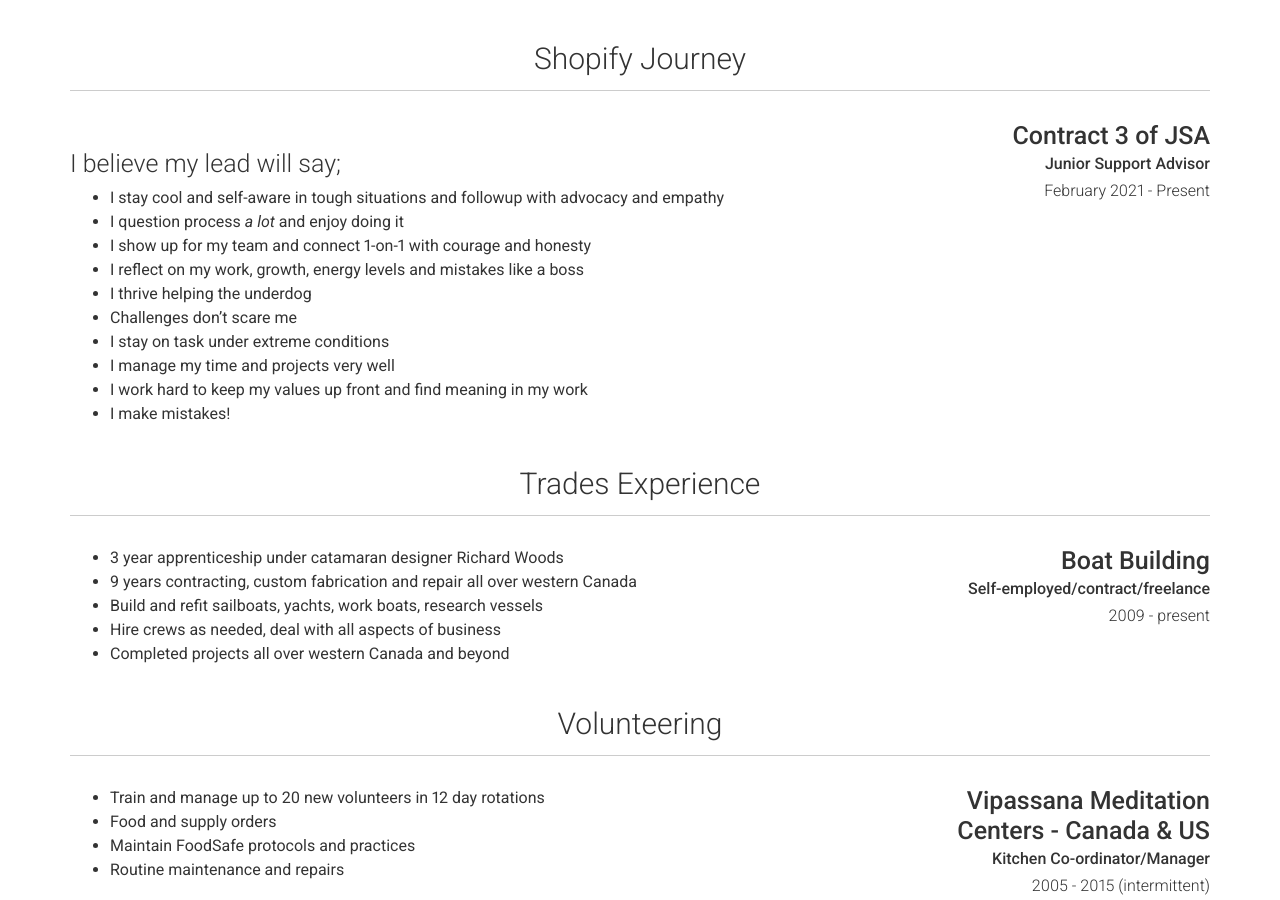
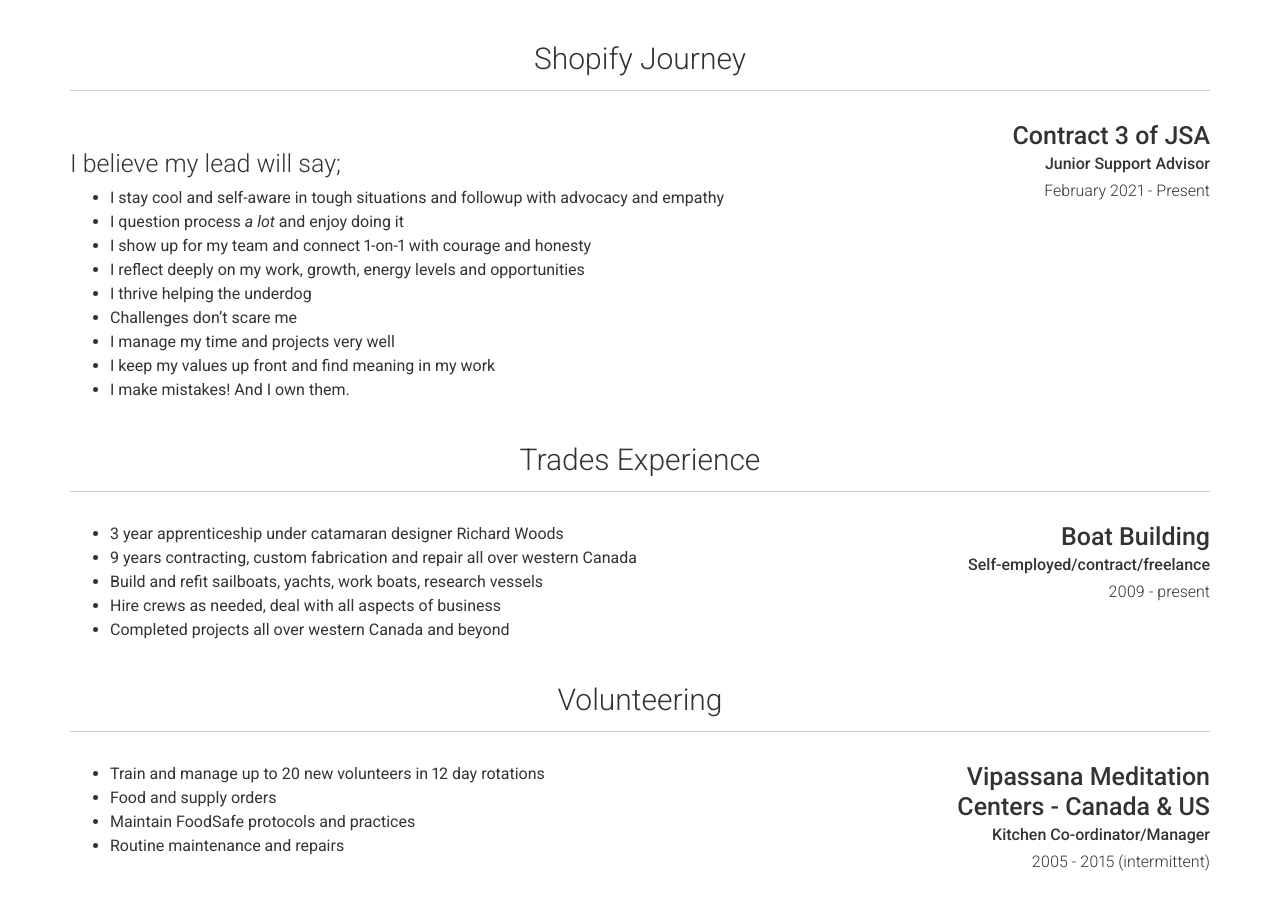
Before and after one commit to gammacray/resume, a Jekyll site: the page built from index.md, in a window 1280 px wide and 900 px high, scrolled down 702 px. Built offline with Jekyll 4.4.1, drawn with Linux system fonts in a browser that asks for light colours; nearby versions of some CDN libraries.

Commit message:
Updated _config.yml.

```diff
--- a/_config.yml
+++ b/_config.yml
@@ -99,13 +99,12 @@ content:
           * I stay cool and self-aware in tough situations and followup with advocacy and empathy
           * I question process *a lot* and enjoy doing it
           * I show up for my team and connect 1-on-1 with courage and honesty
-          * I reflect on my work, growth, energy levels and mistakes like a boss
+          * I reflect deeply on my work, growth, energy levels and opportunities
           * I thrive helping the underdog
           * Challenges don't scare me
-          * I stay on task under extreme conditions
           * I manage my time and projects very well
-          * I work hard to keep my values up front and find meaning in my work
-          * I make mistakes!
+          * I keep my values up front and find meaning in my work
+          * I make mistakes! And I own them.
   - title: Trades Experience
     layout: list
     content:
```
